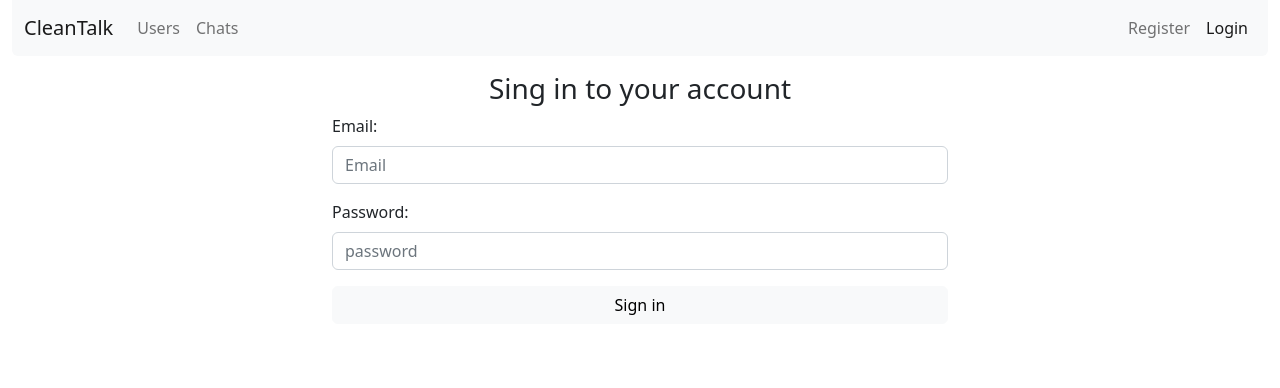
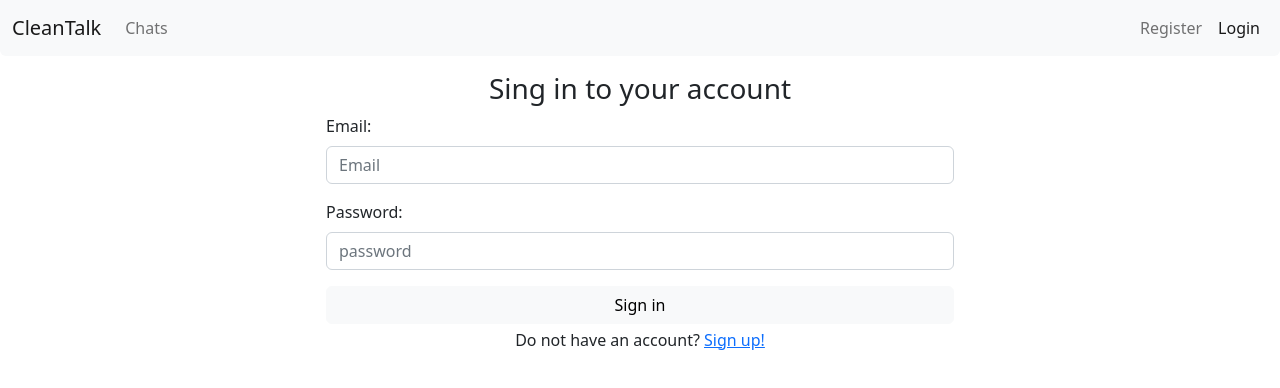
Before and after one commit to Polydexter/Clean-Talk-frontend, a React (Vite) app: page /login in a window 1280 px wide. Shown: the top 388 px of the page. Built offline with nearby package versions, Linux system fonts and the light colour scheme.

Commit message:
chat window nested into the chat list

```diff
--- a/src/App.jsx
+++ b/src/App.jsx
@@ -1,17 +1,60 @@
-import { Outlet } from 'react-router-dom'
-import Container from 'react-bootstrap/Container'
-import Row from 'react-bootstrap/Row'
-import Col from 'react-bootstrap/Col'
+// import { Outlet } from 'react-router-dom'
+// import Container from 'react-bootstrap/Container'
+// import Row from 'react-bootstrap/Row'
+// import Col from 'react-bootstrap/Col'
+import React from "react"
+import { BrowserRouter as Router, Routes, Route } from 'react-router-dom';
+import ActiveConversations from './Routes/ActiveConversations';
+import Chat from './Components/Chat';
+import Conversations from './Routes/Conversations';
+import Register from './Routes/Register'
+import Login from './Routes/Login';
+import Navbar from './Components/Navbar';
+import ProtectedRoute from './Components/ProtectedRoute';
+import { AuthContextProvider } from './contexts/AuthContext';
 
 
-
-function App() {
+const App = () => {
 
   return (
-    <Container fluid>
-         <Outlet />
-    </Container>
+    <Router>
+      <Routes>
+        <Route
+          path='/'
+          element={
+            <AuthContextProvider>
+              <Navbar />
+            </AuthContextProvider>
+          }
+        >
+          <Route
+            path=""
+            element={
+              <ProtectedRoute>
+                <ActiveConversations />
+              </ProtectedRoute>
+            }>
+              <Route index element={<div className="text-center"> &#8592; Pick a conversation</div>} />
+              <Route
+                    path=":conversationName"
+                    element={
+                      <Chat />
+                    }
+                  />
+            </Route>
+          <Route path='register' element={<Register />}/>
+        <Route path='login' element={<Login />}/>
+        </Route>
+      </Routes>
+    </Router>
   )
 }
 
+//   return (
+//     <Container fluid>
+//          <Outlet />
+//     </Container>
+//   )
+// }
+
 export default App
--- a/src/Routes/Chat.jsx
+++ b/src/Components/Chat.jsx
@@ -6,7 +6,7 @@ import Row from 'react-bootstrap/Row'
 import Col from 'react-bootstrap/Col'
 import Form from 'react-bootstrap/Form'
 import Stack from 'react-bootstrap/Stack'
-import Message from '../Components/Message';
+import Message from './Message';
 import Button from 'react-bootstrap/Button'
 import Spinner from 'react-bootstrap/Spinner';
 import InfiniteScroll from 'react-infinite-scroll-component';
@@ -23,6 +23,9 @@ const Chat = () => {
   const [connectionStatus, setConnectionStatus] = useState('');
 
   async function establishConnection() {
+    if (socket) {
+      socket.close()
+    }
     const tokens = await refreshTokens();
     const socketURL = backendURL + '?token=' + tokens.access;
     setSocket(new WebSocket(socketURL));
@@ -32,7 +35,7 @@ const Chat = () => {
     if (user) {
       establishConnection();
     }
-  }, [tokens])
+  }, [conversationName, tokens])
 
   // Values and handlers for  new messages
   const [message, setMessage] = useState('');
@@ -47,7 +50,7 @@ const Chat = () => {
     }));
     setMessage('');
     clearTimeout(timeout.current)
-    timoutFunction();
+    timeoutFunction();
   }
 
   const inputReference = useHotkeys(
@@ -75,7 +78,6 @@ const Chat = () => {
         }
       }
     );
-    console.log("Fetch messages response: ", apiRes)
     if (apiRes.status === 200) {
       const data = await apiRes.json();
       setHasMoreMessages(data.next !== null);
@@ -117,7 +119,7 @@ const Chat = () => {
     }
   }
 
-  function timoutFunction() {
+  function timeoutFunction() {
     setMeTyping(false);
     socket.send(JSON.stringify({
       'type': 'typing',
@@ -132,10 +134,10 @@ const Chat = () => {
         'type': 'typing',
         'typing': true,
       }));
-      timeout.current = setTimeout(timoutFunction, 5000);
+      timeout.current = setTimeout(timeoutFunction, 5000);
     } else {
       clearTimeout(timeout.current);
-      timeout.current = setTimeout(timoutFunction, 5000);
+      timeout.current = setTimeout(timeoutFunction, 5000);
     }
   }
 
@@ -184,7 +186,7 @@ const Chat = () => {
 
       }
     }
-  })
+  }, [conversation, tokens])
 
 
 
--- a/src/Components/Navbar.jsx
+++ b/src/Components/Navbar.jsx
@@ -18,14 +18,14 @@ const MyNavbar = () => {
     <>
       <Navbar collapseOnSelect bg='light rounded-bottom mb-3' expand='md'>
         <Container fluid>
-          <Navbar.Brand>CleanTalk</Navbar.Brand>
+          <Navbar.Brand href='/'>CleanTalk</Navbar.Brand>
           <Navbar.Toggle aria-controls='chat-navbar'/>
           <Navbar.Collapse id='chat-navbar'>
           <Nav className='flex-grow-1'>
-            <LinkContainer to='conversations'>
+            {/* <LinkContainer to='/'>
               <Nav.Link>Users</Nav.Link>
-            </LinkContainer>
-            <LinkContainer to="/active_chats">
+            </LinkContainer> */}
+            <LinkContainer to="/chats">
               <Nav.Link>Chats</Nav.Link>
             </LinkContainer>
             { user && <Navbar.Text>Logged in as {user}</Navbar.Text>}
@@ -48,7 +48,7 @@ const MyNavbar = () => {
           </Navbar.Collapse>
         </Container>
       </Navbar>
-      <div>
+      <div className='h-100'>
         <Outlet />
       </div>
     </>
--- a/src/Routes/Login.jsx
+++ b/src/Routes/Login.jsx
@@ -1,4 +1,5 @@
 import React, { useState, useContext, useEffect } from 'react'
+import { Link } from 'react-router-dom';
 import { useFormik } from 'formik';
 import { useNavigate } from 'react-router-dom';
 import { AuthContext } from '../contexts/AuthContext';
@@ -25,7 +26,7 @@ const Login = () => {
       const response = await login(email, password);
       console.log("Outer most login (component level): ", response)
       if (response.access && response.refresh) {
-        navigate("/conversations");
+        navigate("/");
       }
       setSubmitting(false);
       setError('Login failed')
@@ -73,6 +74,9 @@ const Login = () => {
             </Button>
           </div>
         </Form>
+        <div className='text-center my-1'>
+          Do not have an account? <Link to="/register">Sign up!</Link>
+        </div>
       </Col>
     </Row>
   )
--- a/src/contexts/AuthContext.jsx
+++ b/src/contexts/AuthContext.jsx
@@ -45,12 +45,14 @@ export const AuthContextProvider = ({children}) => {
     // When called, sends current refresh token to API in order to get a new pair of tokens.
     async function refreshTokens() {
         const currentTokens = AuthService.getCurrentUserTokens();
+        console.log("Refresh tokens function (step 1). Current refresh token: ", currentTokens.refresh )
 
         try {
             const response = await axios.post("http://localhost:8000/api/token/refresh/", {
                 "refresh": currentTokens.refresh,
             });
             var newTokens = response.data;
+            console.log("New tokens obtained (step 2)", newTokens)
 
             if (!newTokens.access) {
                 localStorage.removeItem('tokens');
@@ -58,6 +60,7 @@ export const AuthContextProvider = ({children}) => {
             }
 
             AuthService.setTokensInLocalStorage(newTokens);
+            console.log("New tokens as stored (step 3) in the local storage: ", AuthService.getCurrentUserTokens())
 
             return newTokens
         } catch (error) {
--- a/src/index.css
+++ b/src/index.css
@@ -1,5 +1,6 @@
 :root {
-  font-family: Inter, Avenir, Helvetica, Arial, sans-serif;
+  height: 100%;
+  /* font-family: Inter, Avenir, Helvetica, Arial, sans-serif;
   font-size: 16px;
   line-height: 24px;
   font-weight: 400;
@@ -12,27 +13,28 @@
   text-rendering: optimizeLegibility;
   -webkit-font-smoothing: antialiased;
   -moz-osx-font-smoothing: grayscale;
-  -webkit-text-size-adjust: 100%;
+  -webkit-text-size-adjust: 100%; */
 }
 
-a {
+/* a {
   font-weight: 500;
   color: #646cff;
   text-decoration: inherit;
 }
 a:hover {
   color: #535bf2;
+} */
+
+body {
+  /* margin: 0;
+  display: flex;
+  place-items: center; */
+  height: 100%;
+  /* min-width: 320px;
+  min-height: 100vh; */
 }
 
-body {
-  margin: 0;
-  display: flex;
-  place-items: center;
-  min-width: 320px;
-  min-height: 100vh;
-}
-
-h1 {
+/* h1 {
   font-size: 3.2em;
   line-height: 1.1;
 }
@@ -67,4 +69,4 @@ button:focus-visible {
   button {
     background-color: #f9f9f9;
   }
-}
+} */
--- a/src/main.jsx
+++ b/src/main.jsx
@@ -1,49 +1,59 @@
 import React from 'react';
 import ReactDOM from 'react-dom/client';
 import App from './App';
-import { BrowserRouter as Router, Routes, Route } from 'react-router-dom';
-import Register from './Routes/Register';
-import Chat from './Routes/Chat';
-import Conversations from './Routes/Conversations';
-import Login from './Routes/Login';
-import ProtectedRoute from './Components/ProtectedRoute';
-import { AuthContextProvider } from './contexts/AuthContext';
+// import { BrowserRouter as Router, Routes, Route } from 'react-router-dom';
+// import Register from './Routes/Register';
+// import Chat from './Routes/Chat';
+// import Conversations from './Routes/Conversations';
+// import Login from './Routes/Login';
+// import ProtectedRoute from './Components/ProtectedRoute';
+// import { AuthContextProvider } from './contexts/AuthContext';
 import 'bootstrap/dist/css/bootstrap.min.css';
-import MyNavbar from './Components/Navbar';
-import ActiveConversations from './Routes/ActiveConversations';
+// import MyNavbar from './Components/Navbar';
+// import ActiveConversations from './Routes/ActiveConversations';
 
-ReactDOM.createRoot(document.getElementById('root')).render(
-  <Router>
-    <Routes>
-      <Route path='/' element={<App />}>
-        <Route path='' element={
-          <AuthContextProvider>
-            <MyNavbar />
-          </AuthContextProvider>
-        }
-        >
-          <Route path='register' element={<Register />}/>
-          <Route path='login' element={<Login />}/>
-          <Route
-            path='conversations/'
-            element={
-              <ProtectedRoute>
-                <Conversations />
-              </ProtectedRoute>
-            }
-          />
-          <Route path='active_chats/' element={
-            <ProtectedRoute>
-              <ActiveConversations />
-            </ProtectedRoute>
-          }/>
-          <Route path='chat/:conversationName' element={
-            <ProtectedRoute>
-              <Chat />
-            </ProtectedRoute>
-          }/>
-        </Route>
-      </Route>
-    </Routes>
-  </Router>
-)
+const root = ReactDOM.createRoot(
+  document.getElementById('root')
+);
+root.render(
+  <React.StrictMode>
+    <App />
+  </React.StrictMode>
+);
+
+
+// ReactDOM.createRoot(document.getElementById('root')).render(
+//   <Router>
+//     <Routes>
+//       <Route path='/' element={<App />}>
+//         <Route path='' element={
+//           <AuthContextProvider>
+//             <MyNavbar />
+//           </AuthContextProvider>
+//         }
+//         >
+//           <Route path='register' element={<Register />}/>
+//           <Route path='login' element={<Login />}/>
+//           <Route
+//             path='conversations/'
+//             element={
+//               <ProtectedRoute>
+//                 <Conversations />
+//               </ProtectedRoute>
+//             }
+//           />
+//           <Route path='active_chats/' element={
+//             <ProtectedRoute>
+//               <ActiveConversations />
+//             </ProtectedRoute>
+//           }/>
+//           <Route path='chat/:conversationName' element={
+//             <ProtectedRoute>
+//               <Chat />
+//             </ProtectedRoute>
+//           }/>
+//         </Route>
+//       </Route>
+//     </Routes>
+//   </Router>
+// )
```
Also changed, not shown: src/Routes/ActiveConversations.jsx (+9 -7 lines).
